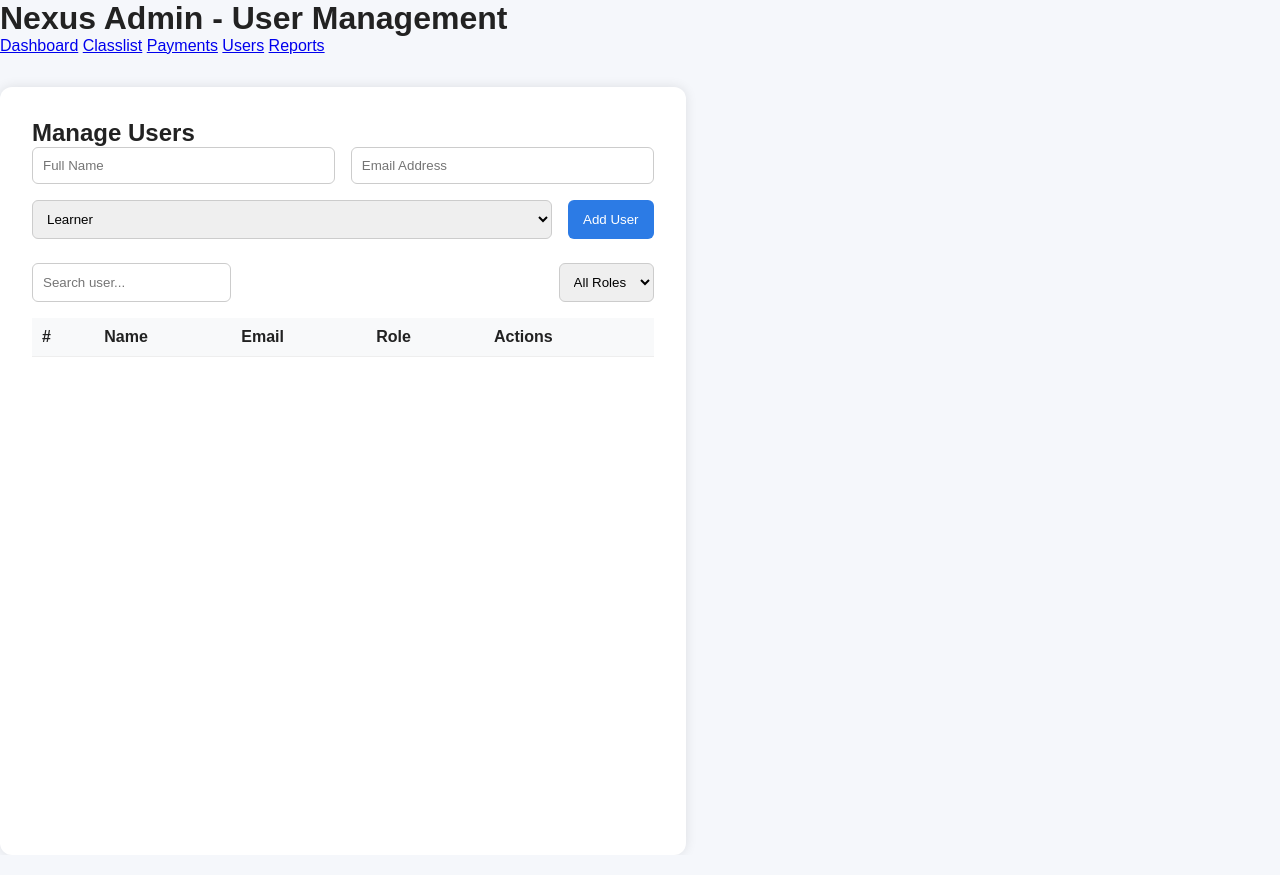
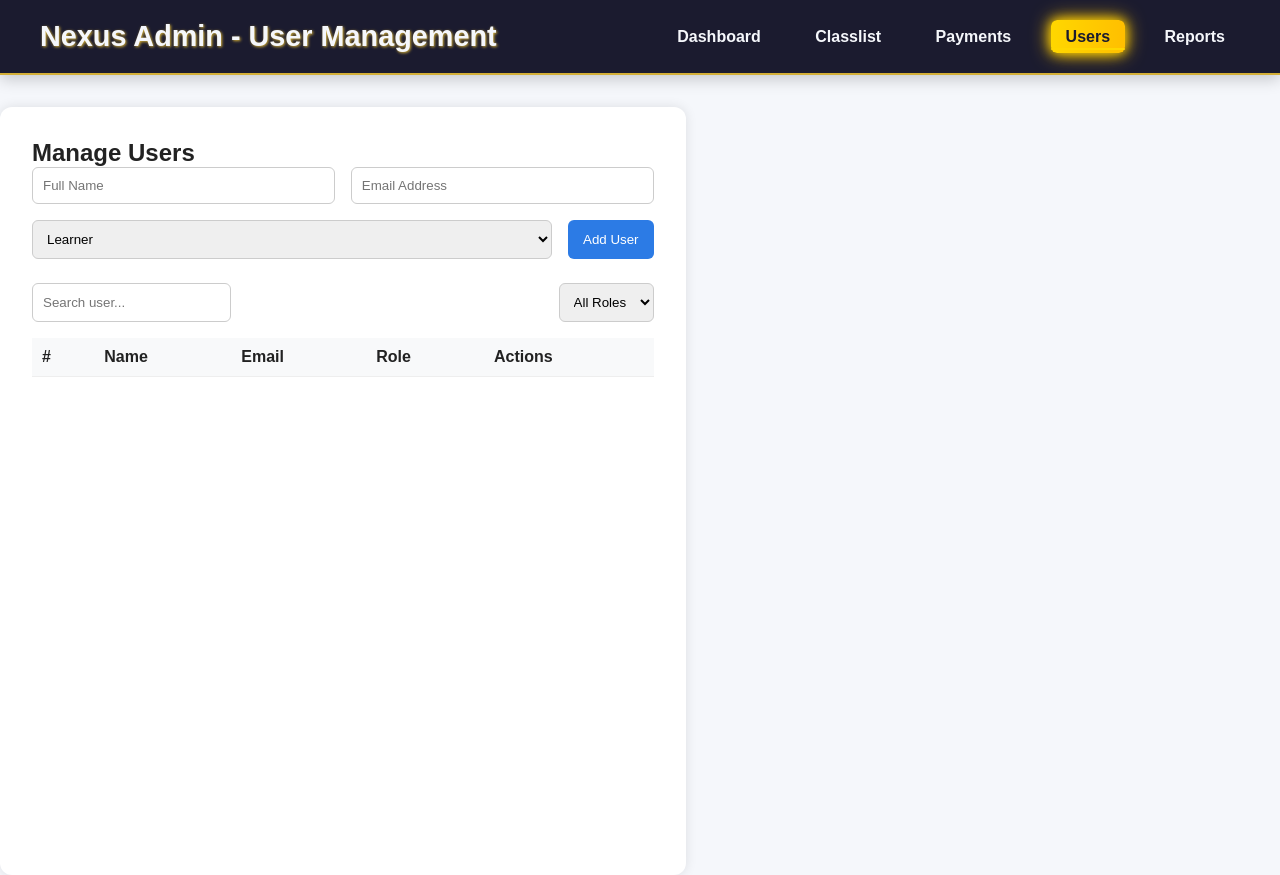
Before and after one commit to montie-tech/Learning-system, a plain HTML site: page fronted/admin/users.html in a window 1280 px wide. Drawn offline with Linux system fonts and the light colour scheme.

Commit message:
updated nav colour

```diff
--- a/fronted/admin/admin.css
+++ b/fronted/admin/admin.css
@@ -417,3 +417,64 @@ body {
 .report-table th {
   background-color: #f8f9fa;
 }
+
+/* ===== HEADER ===== */
+.admin-header {
+  display: flex;
+  justify-content: space-between;
+  align-items: center;
+  padding: 20px 40px;
+  background-color: #1b1b2f;
+  box-shadow: 0 4px 15px rgba(0, 0, 0, 0.2);
+  border-bottom: 2px solid #d4af37;
+  position: sticky;
+  top: 0;
+  z-index: 100;
+}
+
+.admin-header h1 {
+  color: #f5f7fb;
+  font-size: 1.8rem;
+  font-weight: 700;
+  text-shadow: 1px 1px 3px #d4af37;
+}
+
+.admin-header nav a {
+  color: #f5f7fb;
+  text-decoration: none;
+  margin-left: 20px;
+  font-weight: 600;
+  padding: 8px 15px;
+  border-radius: 6px;
+  transition: all 0.3s ease;
+  position: relative;
+  background: linear-gradient(145deg, transparent 0%, transparent 100%);
+}
+
+/* Golden gradient hover effect */
+.admin-header nav a:hover,
+.admin-header nav a.active {
+  background: linear-gradient(90deg, #ffd700, #ffbf00);
+  color: #1b1b2f;
+  box-shadow: 0 0 12px #ffd700, 0 0 20px #ffbf00;
+  text-shadow: none;
+}
+
+/* Animated underline for extra polish */
+.admin-header nav a::after {
+  content: '';
+  display: block;
+  height: 2px;
+  width: 0;
+  background: #ffd700;
+  transition: width 0.3s;
+  position: absolute;
+  bottom: 3px;
+  left: 0;
+  border-radius: 2px;
+}
+
+.admin-header nav a:hover::after,
+.admin-header nav a.active::after {
+  width: 100%;
+}
```
